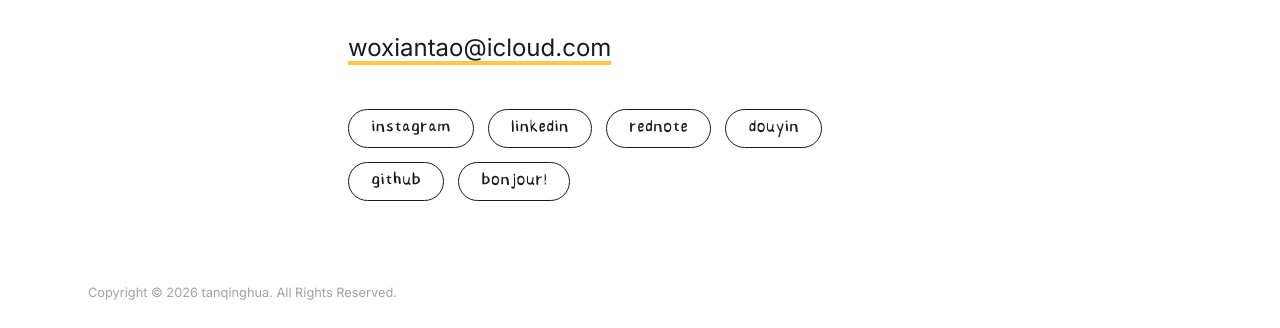
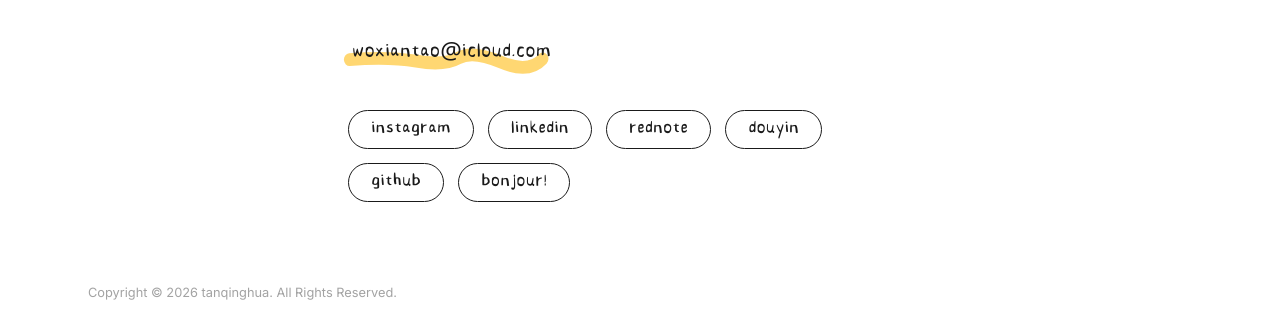
Before and after one commit to idbetterrun/tanqinghuadot, a website: page contact.html in a window 1280 px wide. Shown: the part 472-800 px from the top of the page. Drawn offline with Linux system fonts and the light colour scheme.

Commit message:
feat: 邮箱添加手绘荧光笔高亮效果（SVG 路径，常显，hover 加深）

```diff
--- a/contact.html
+++ b/contact.html
@@ -25,7 +25,12 @@
       <h1 class="contact-title" data-i18n="contact.title">say hi.</h1>
       <p class="contact-intro" data-i18n="contact.intro">mail's the fastest way to reach me — or find me scattered around the internet.</p>
 
-      <a class="contact-email" href="mailto:woxiantao@icloud.com">woxiantao@icloud.com</a>
+      <a class="contact-email" href="mailto:woxiantao@icloud.com">
+        <span>woxiantao@icloud.com</span>
+        <svg class="highlight-line" viewBox="0 0 300 40" preserveAspectRatio="none" aria-hidden="true">
+          <path d="M5 32 Q60 28 100 34 T160 30 T220 35 T280 31" fill="none" stroke="#FFC83D" stroke-width="16" stroke-linecap="round" stroke-linejoin="round" opacity=".85"/>
+        </svg>
+      </a>
 
       <div class="social-row">
         <a class="social-chip" href="https://www.instagram.com/idbetterrun?igsh=MTNzZ2xkZWh3dzU1eA%3D%3D&utm_source=qr" target="_blank" rel="noopener">instagram</a>
--- a/css/style.css
+++ b/css/style.css
@@ -52,11 +52,15 @@ a { color: inherit; }
 
 /* 中文模式：正文与几个原本手写体的标题回落到中文系统字体 */
 html[lang="zh"] body,
-html[lang="zh"] .contact-title,
 html[lang="zh"] .modal-q,
 html[lang="zh"] .note-bubble-text,
 html[lang="zh"] .resume-head {
   font-family: "PingFang SC", "Hiragino Sans GB", "Microsoft YaHei", "Noto Sans CJK SC", system-ui, sans-serif;
+}
+
+/* 中文模式：「打个招呼」用香蕉桶趣字体 */
+html[lang="zh"] .contact-title {
+  font-family: "XiangJiao", "PingFang SC", "Hiragino Sans GB", "Microsoft YaHei", system-ui, sans-serif;
 }
 
 /* 中文模式：导航及 site-name 使用手写中文字体 */
@@ -619,19 +623,39 @@ body[data-theme="dreamland"] .shot img { border-color: rgba(255, 255, 255, .15);
 
 /* 邮箱：大号，手绘黄色下划线常驻 */
 .contact-email {
+  position: relative;
   display: inline-block;
-  font-family: var(--font-body);
+  font-family: var(--font-hand);
   font-size: 1.5rem;
   text-decoration: none;
   margin-bottom: 44px;
-  background-image: linear-gradient(var(--accent), var(--accent));
-  background-repeat: no-repeat;
-  background-position: 0 100%;
-  background-size: 100% 4px;
-  padding-bottom: 3px;
-  transition: background-size .25s ease;
+  padding: 0 4px;
 }
-.contact-email:hover { background-size: 100% 8px; }
+.contact-email .highlight-line {
+  position: absolute;
+  left: -2px;
+  bottom: 0;
+  width: calc(100% + 4px);
+  height: 32px;
+  pointer-events: none;
+  z-index: 0;
+  transition: opacity .3s ease;
+  opacity: .85;
+  overflow: visible;
+}
+.contact-email > span {
+  position: relative;
+  z-index: 1;
+}
+.contact-email .highlight-line path {
+  transition: opacity .3s ease;
+}
+.contact-email:hover .highlight-line path {
+  opacity: .9;
+}
+.contact-email:hover .highlight-line {
+  opacity: .9;
+}
 
 /* 社交：手绘药丸标签，整行铺开，hover 填黄 */
 .social-row { display: flex; flex-wrap: wrap; gap: 14px; }
```
